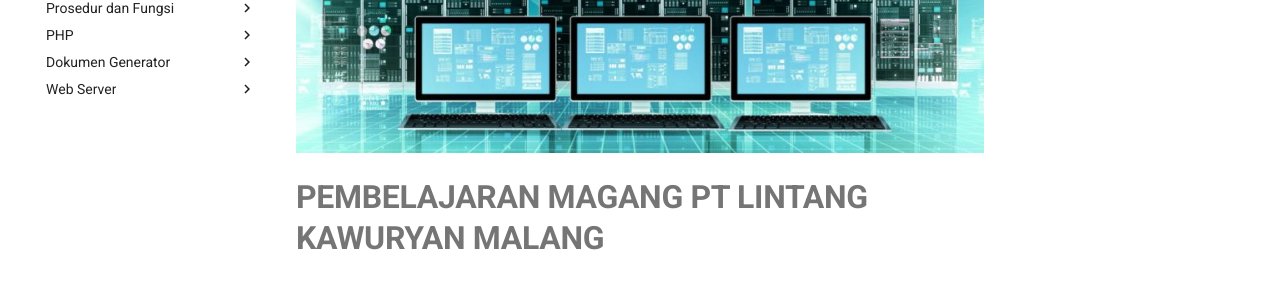
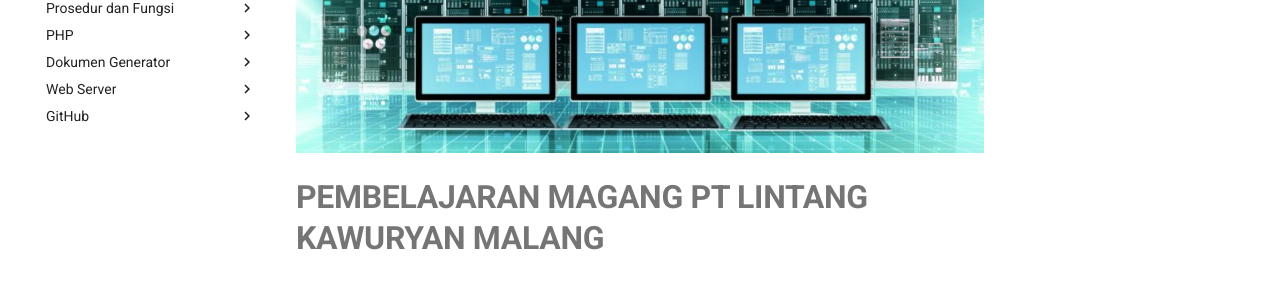
Before and after one commit to WisnuAgung/Pembelajaran-Magang, an MkDocs documentation site: the page built from docs/index.md, in a window 1280 px wide. Shown: the part 211-511 px from the top of the page. Built offline with MkDocs 1.6.1 and Material for MkDocs 9.7.7, drawn with Linux system fonts in a browser that asks for light colours; old or Windows-style settings are respelled for this version of MkDocs.

Commit message:
with github

```diff
--- a/mkdocs.yml
+++ b/mkdocs.yml
@@ -43,3 +43,5 @@ pages:
     - 'XAMPP'                 : 'menu/web_server/xampp.md'
     - 'Virtual Box'           : 'menu/web_server/virtualBox.md'
     - 'Linux Ubuntu'          : 'menu/web_server/linuxUbuntu.md'
+- GitHub:
+    - 'Home'                  : 'menu/github/github.md'
```
